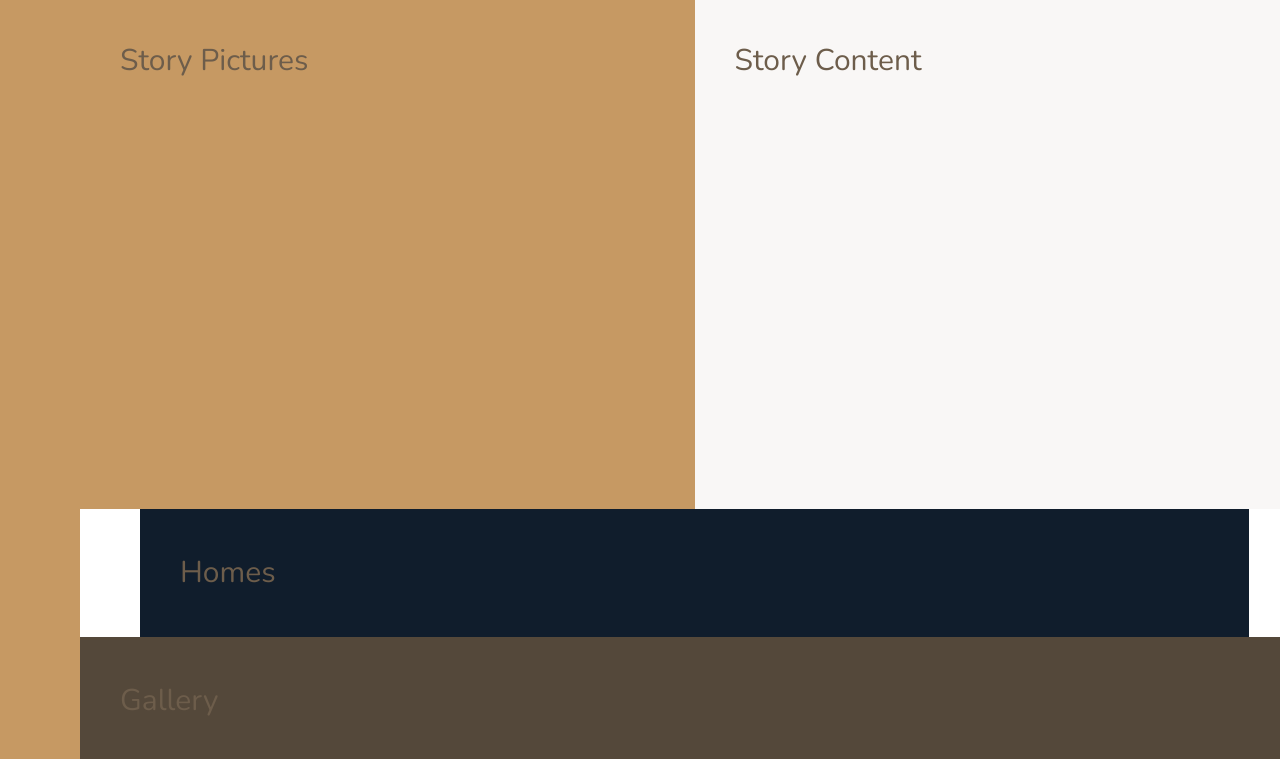
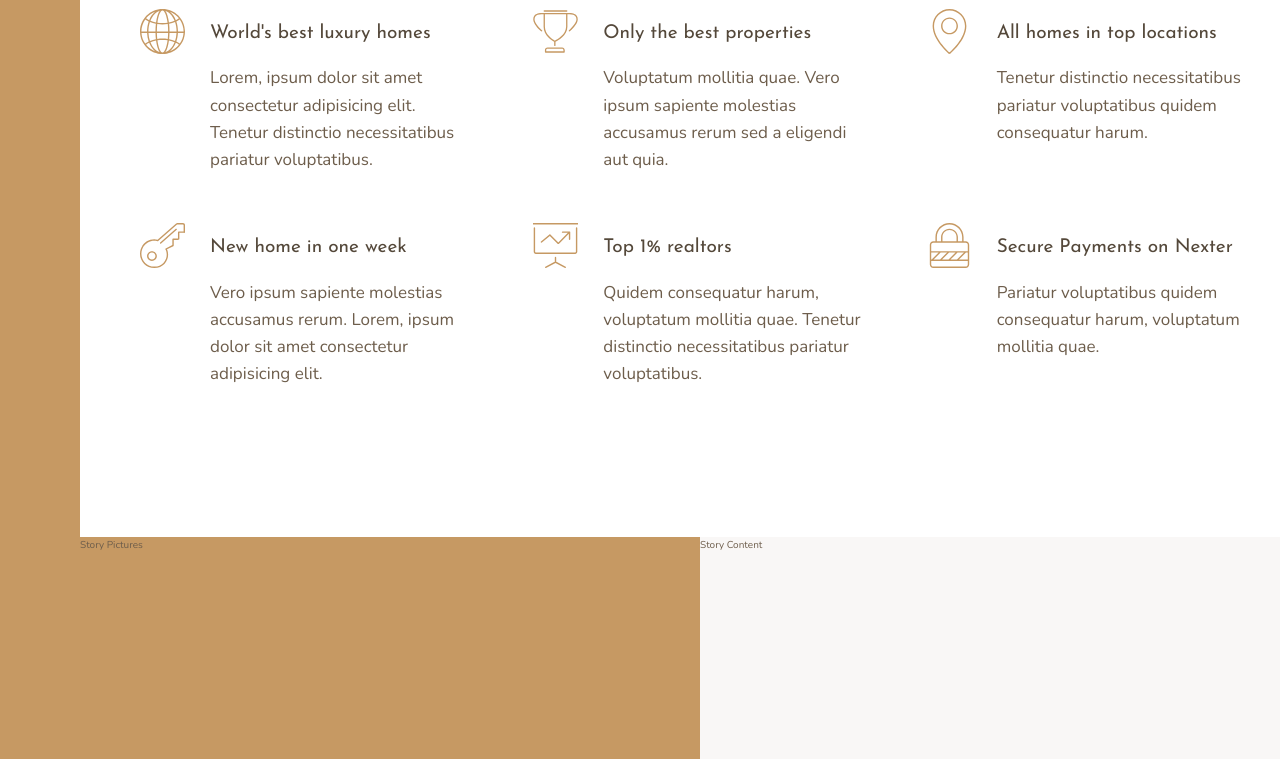
Before and after one commit to PJLindsay/nexter, a website: page index.html in a window 1280 px wide. Shown: the part 771-1530 px from the top of the page. Drawn offline with nearby package versions, Linux system fonts and the light colour scheme.

Commit message:
Build Features Section

```diff
--- a/index.html
+++ b/index.html
@@ -26,7 +26,65 @@
         </div>
 
         <div class="features">
-            Features
+            <div class="feature">
+                <svg class="feature__icon">
+                    <use xlink:href="img/sprite.svg#icon-global"></use>
+                </svg>
+                <h4 class="heading-4 heading-4--dark">World's best luxury homes</h4>
+                <div class="feature__text">
+                    Lorem, ipsum dolor sit amet consectetur adipisicing elit. Tenetur
+                    distinctio necessitatibus pariatur voluptatibus.
+                </div>
+            </div>
+            <div class="feature">
+                <svg class="feature__icon">
+                    <use xlink:href="img/sprite.svg#icon-trophy"></use>
+                </svg>
+                <h4 class="heading-4 heading-4--dark">Only the best properties</h4>
+                <div class="feature__text">
+                    Voluptatum mollitia quae. Vero ipsum sapiente molestias accusamus
+                    rerum sed a eligendi aut quia.
+                </div>
+            </div>
+            <div class="feature">
+                <svg class="feature__icon">
+                    <use xlink:href="img/sprite.svg#icon-map-pin"></use>
+                </svg>
+                <h4 class="heading-4 heading-4--dark">All homes in top locations</h4>
+                <div class="feature__text">
+                    Tenetur distinctio necessitatibus pariatur voluptatibus quidem consequatur harum.
+                </div>
+            </div>
+            <div class="feature">
+                <svg class="feature__icon">
+                    <use xlink:href="img/sprite.svg#icon-key"></use>
+                </svg>
+                <h4 class="heading-4 heading-4--dark">New home in one week</h4>
+                <div class="feature__text">
+                    Vero ipsum sapiente molestias accusamus rerum. Lorem, ipsum dolor sit
+                    amet consectetur adipisicing elit.
+                </div>
+            </div>
+            <div class="feature">
+                <svg class="feature__icon">
+                    <use xlink:href="img/sprite.svg#icon-presentation"></use>
+                </svg>
+                <h4 class="heading-4 heading-4--dark">Top 1% realtors</h4>
+                <div class="feature__text">
+                    Quidem consequatur harum, voluptatum mollitia quae. Tenetur distinctio
+                    necessitatibus pariatur voluptatibus.
+                </div>
+            </div>
+            <div class="feature">
+                <svg class="feature__icon">
+                    <use xlink:href="img/sprite.svg#icon-lock"></use>
+                </svg>
+                <h4 class="heading-4 heading-4--dark">Secure Payments on Nexter</h4>
+                <div class="feature__text">
+                    Pariatur voluptatibus quidem consequatur harum, voluptatum mollitia
+                     quae.
+                </div>
+            </div>
         </div>
 
         <div class="story__pictures">
--- a/sass/_base.scss
+++ b/sass/_base.scss
@@ -39,12 +39,7 @@ body {
   display: grid;
   // wow - clean layout of HTML elements!
   grid-template-rows: 80vh min-content 40vw repeat(3, min-content);
-  // sidebar | 8 columns |
   grid-template-columns: [sidebar-start] 8rem [sidebar-end full-start] minmax(6rem, 1fr) [center-start]
     repeat(8, [col-start] minmax(min-content, 14rem) [col-end]) [center-end] 1fr [full-end]; // between minimum content and 1400px (never smaller than minimum content)
 
-  & > * {
-    padding: 40px;
-    font-size: 3rem;
-  };
 }
--- a/sass/_features.scss
+++ b/sass/_features.scss
@@ -1,4 +1,30 @@
 .features {
-  background-color: $color-grey-light-2;
   grid-column: center-start / center-end;
+
+  margin: 15rem 0;
+
+  display: grid;
+  grid-template-columns: repeat(auto-fit, minmax(25rem, 1fr)); // change from 3x2 to 2x3 when display narrows! (Without a media query)
+  grid-gap: 6rem;
+  align-items: start;
 }
+
+.feature {
+
+  display: grid;
+  grid-template-columns: min-content 1fr; // often define columns (never need to define rows)
+  grid-row-gap: 1.5rem;
+  grid-column-gap: 2.5rem;
+
+  &__icon {
+    fill: $color-primary;
+    width: 4.5rem;
+    height: 4.5rem;
+    grid-row: 1 / span 2;
+    transform: translateY(-1rem);
+  }
+
+  &__text {
+    font-size: 1.7rem;
+  }
+}
--- a/sass/_typography.scss
+++ b/sass/_typography.scss
@@ -0,0 +1,27 @@
+// use placeholder for common values then @extend
+// opposite of a mix-in -- everything is copied into this %heading selector instead of code being pasted in to the element definition
+%heading {
+  font-family: $font-display;
+  font-weight: 400;
+}
+
+.heading-1 {
+  @extend %heading;
+}
+
+.heading-2 {
+  @extend %heading;
+}
+
+.heading-3 {
+  @extend %heading;
+}
+
+.heading-4 {
+  @extend %heading;
+  font-size: 1.9rem;
+
+  &--light { color: $color-grey-light-1; }
+  &--dark { color: $color-grey-dark-1; }
+
+}
```
Also changed, not shown: css/style.css.
